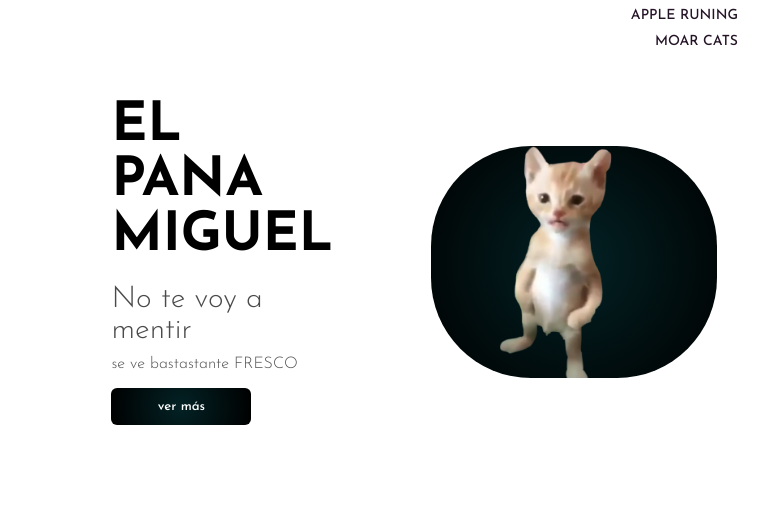
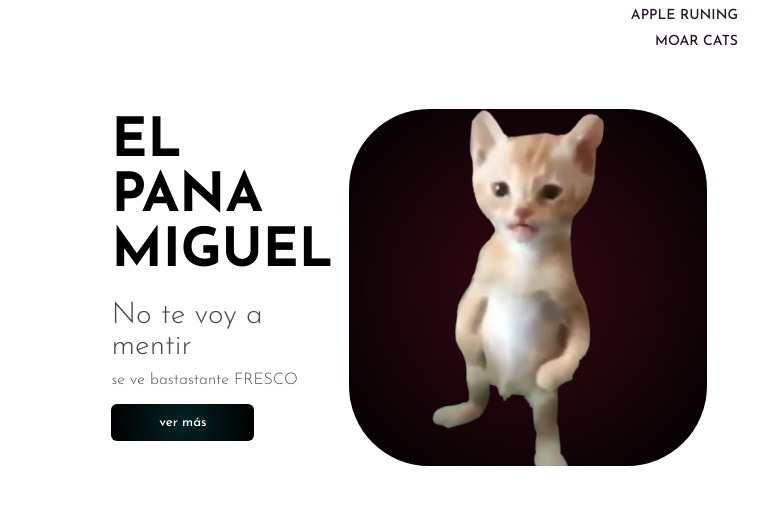
Before and after one commit to ricoththth/Miguel-The-Cat, a plain HTML site: page index.html in a window 768 px wide. Shown: the part 110-633 px from the top of the page. Drawn offline with Linux system fonts and the light colour scheme.

Commit message:
fixed responsive cat

```diff
--- a/css/style.css
+++ b/css/style.css
@@ -107,7 +107,7 @@ transform: translateX(200px);
     right:0;
     top: 0;
     background: radial-gradient(circle, rgba(3,34,37,1) 0%, rgba(0,0,0,1) 100%);
-    border-radius: 100px 100px 100px 100px;
+    border-radius: 80px 80px 80px 80px;
     height: 100%;
     width: 80%;
     z-index: -1;
@@ -129,13 +129,20 @@ transform: translateX(200px);
       margin: 5px;
   }
   .persona__columna img{
-      width: 100%;
+      width: 90%;
+  }
+  .persona__columna:hover{
+      filter:opacity(0.8);
+      -moz-transition: all 0.5s 0s ease-out;
   }
   .personas .contenedor{
       display: grid;
       }
 header{
     height: 1vh;
+}
+h1{
+    text-align: center;
 }
 @media only screen and (max-width:1023px){
     nav ul{width: 100%;
@@ -156,13 +163,26 @@ header{
     }
     .col-2 .principal-cat{
         width: 65%;
-        transform: translateX(90px);
+        transform: translateX(0px);
+        position:relative;
+            top: 10px;
+            right: 30px;
+        }
+        .color-box{
+            position: absolute;
+            right:0;
+            top: 10px;
+            background: radial-gradient(circle, rgb(54, 8, 19) 0%, rgba(0,0,0,1) 100%);
+            height: 100%;
+            width: 80%;
+            z-index: -1;
+            transform: translateX(-20px);
         }
 }
 @media only screen and (max-width:480px){
     .text{
         display: flex;
-        justify-content: space-around;
+        flex-direction: column;
         align-items: center;
         margin: 100px 0;
     }
@@ -175,16 +195,16 @@ header{
         margin-left: 2px;
     }
     .col-1 h2{
-        font-size: 20px;
+        font-size: 40px;
     }
     .col-1 h3{
-        font-size: 10px;
+        font-size: 25px;
         color: rgba(17, 17, 17, 0.76);
         font-weight: 300;
         margin: 20px 0 10px;
     }
     .col-1 p{
-        font-size: 8px;
+        font-size: 16px;
         color: rgba(0, 0, 0, 0.692);
         font-weight: 300;
     }
@@ -210,7 +230,7 @@ header{
         justify-content: space-between;
     }
     .col-2 .principal-cat{
-        width: 65%;
+        width: 85%;
         transform: translateX(50px);
         }
         .redes img{
@@ -226,6 +246,25 @@ header{
     header{
         height: 20vh;
     }
+    .col-2 .principal-cat{
+        width: 100%;
+        transform: translateX(20px);
+        }
+        button{
+            width: 60%;
+            border: 0;
+            padding: 12px 10px;
+            outline: none;
+            color: #fff;
+            background: radial-gradient(circle, rgba(3,34,37,1) 0%, rgba(0,0,0,1) 100%);
+            border: radius 2px;
+            cursor: pointer;
+            transition:width 0.5s;
+        }
+        .color-box{
+            width: 100%;
+            transform: translateX(0px);
+        }
 }
 @media(min-width:728px){
     .personas .contenedor{
```
